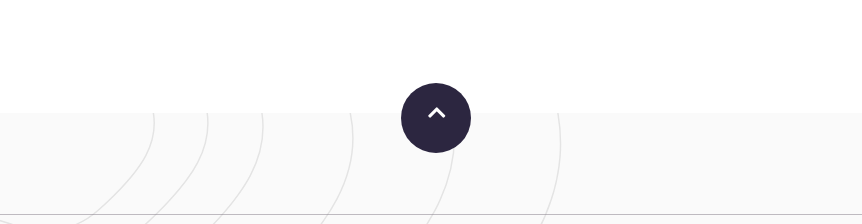
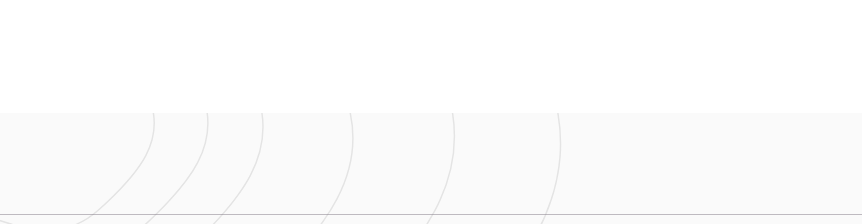
Before and after one commit to victory-a/insure, a plain HTML site: page index.html in a window 1280 px wide. Shown: the part 1579-1803 px from the top of the page, 204-1066 px from the left. Drawn offline with nearby package versions, Linux system fonts and the light colour scheme; a web font is replaced by a local one.

Commit message:
removed chevron icon

```diff
--- a/index.html
+++ b/index.html
@@ -125,9 +125,6 @@
                 </picture>
             </div>
             <div class="container">
-                <div class="back-to-top">
-                    <a href="#hero"><i class="fas fa-chevron-up"></i></a>
-                </div>
                 <div class="social-media">
                     <a href="index.html" class="nav-brand"><img src="./images/logo.svg" alt="nav brand" /></a>
                     <ul class="social-icons">
--- a/style.css
+++ b/style.css
@@ -311,24 +311,6 @@ footer .pattern img {
     height: 100%;
 }
 
-.back-to-top {
-    width: 7rem;
-    height: 7rem;
-    background-color: var(--light-violet);
-    position: absolute;
-    top: -3rem;
-    left: 50%;
-    transform: translateX(-50%);
-    border-radius: 50%;
-}
-
-.back-to-top i {
-    display: block;
-    color: #fff;
-    font-size: 2rem;
-    padding: 2rem 2.7rem;
-}
-
 footer .social-media {
     display: flex;
     justify-content: space-between;
```
